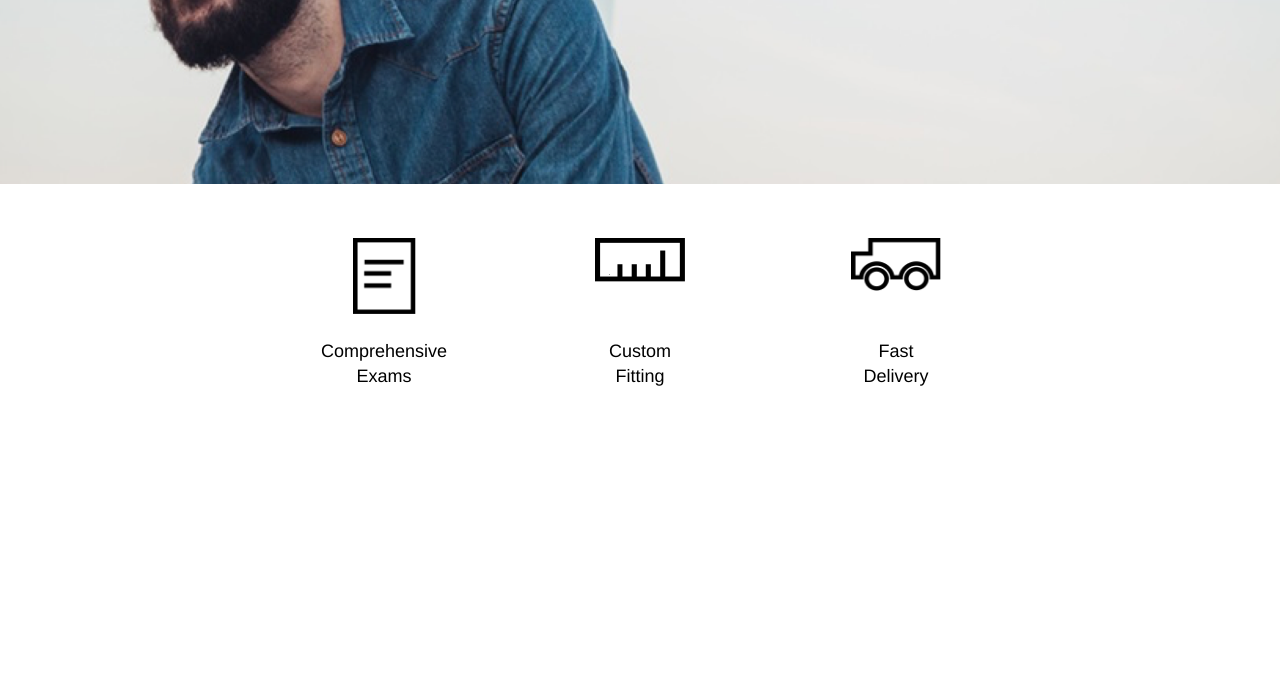
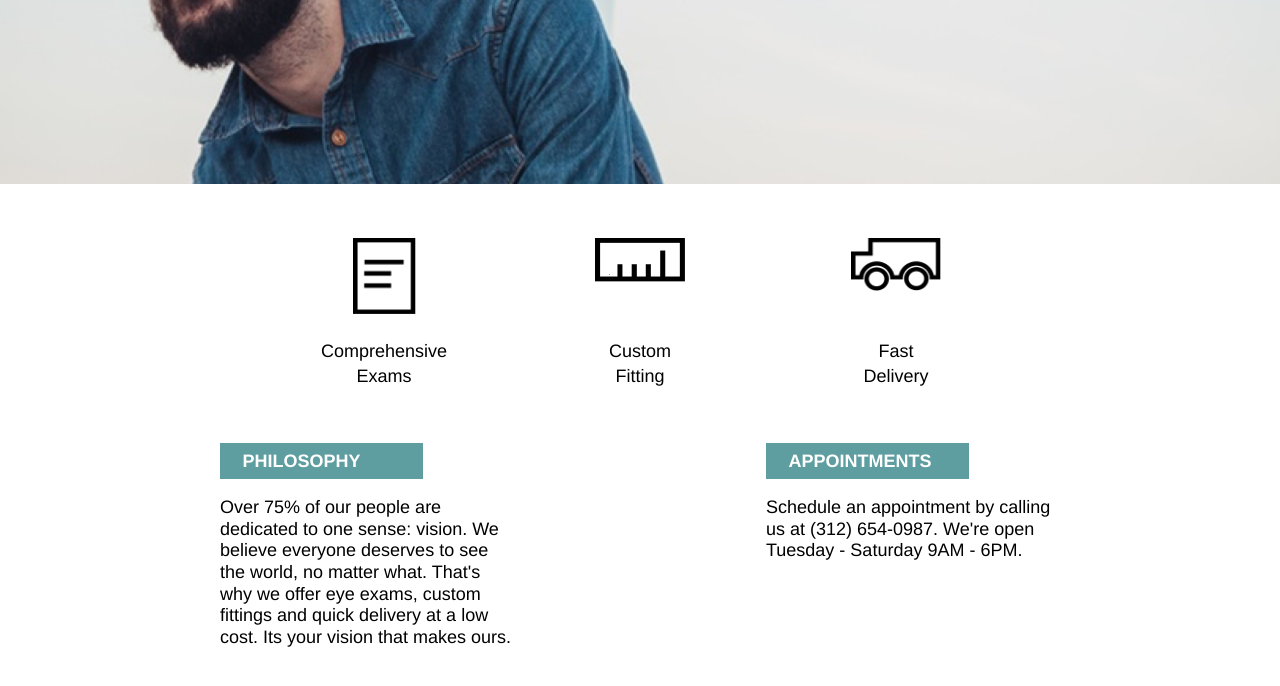
Before and after one commit to kennysunstone/Tortoiseshell, a plain HTML site: page index.html in a window 1280 px wide. Shown: the part 356-1042 px from the top of the page. Before the commit the page ends 800 px from the top, so only its background shows below. Drawn offline with Linux system fonts and the light colour scheme.

Commit message:
Add company info sections

```diff
--- a/index.html
+++ b/index.html
@@ -68,5 +68,27 @@
         </div>
       </div>
   </div>
+  <!--Section includes the philosophy and booking details-->
+  <!--Fixed typos in brief eg "no" for "not" and "Its" for "It's"-->
+  <div class="companyInfo">
+    <div class="container">
+      <div class="info">
+        <div class="title">
+          <h2>PHILOSOPHY</h2>
+        </div>
+        <p>Over 75% of our people are dedicated to one sense: vision. We believe
+          everyone deserves to see the world, no matter what. That's why we offer
+          eye exams, custom fittings and quick delivery at a low cost. Its your
+          vision that makes ours.</p>
+      </div>
+      <div class="info">
+        <div class="title">
+          <h2>APPOINTMENTS</h2>
+        </div>
+        <p>Schedule an appointment by calling us at (312) 654-0987. We're open
+        Tuesday - Saturday 9AM - 6PM.</p>
+      </div>
+    </div>
+  </div>
   </body>
 </html>
--- a/resources/css/style.css
+++ b/resources/css/style.css
@@ -141,3 +141,41 @@ html {
   line-height: 1.4;
   text-align: center;
 }
+.companyInfo {
+  display:flex;
+  width: 100%;
+  justify-content: center;
+}
+.companyInfo .container {
+  display: flex;
+  justify-content: space-between;
+  margin-bottom: 4rem;
+  width: 840px;
+}
+.companyInfo .container .info {
+  display:flex;
+  width: 35%;
+  height: auto;
+  flex-direction: column;
+  align-items:flex-start;
+  margin-bottom: 5rem;
+}
+.companyInfo .container .info .title {
+  background-color: cadetblue;
+  height: 2rem;
+  padding-left: 1.25rem;
+  margin-bottom: 1rem;
+  width: 10rem;
+}
+.companyInfo .container .info .title h2 {
+  font-family: Helvetica;
+  font-weight: bold;
+  font-size: 1rem;
+  color: white;
+  padding-top: 0.5rem;
+  padding-bottom: 0.5rem;
+}
+.companyInfo .container .info p {
+  font-family: Helvetica;
+  line-height: 1.2;
+}
```
